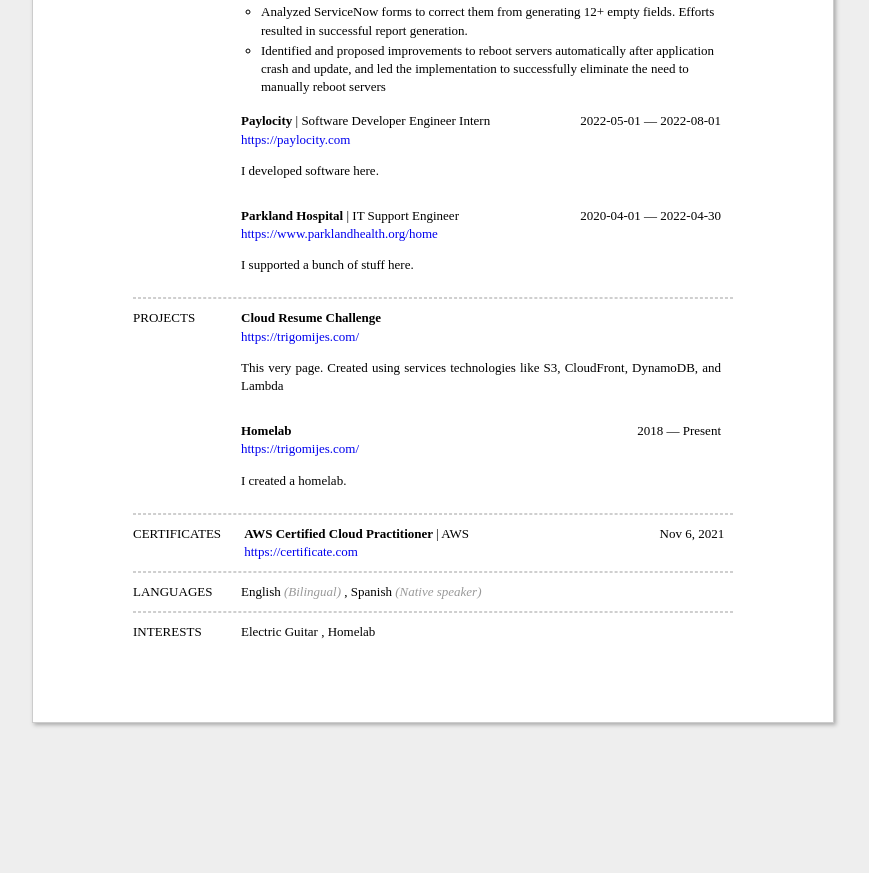
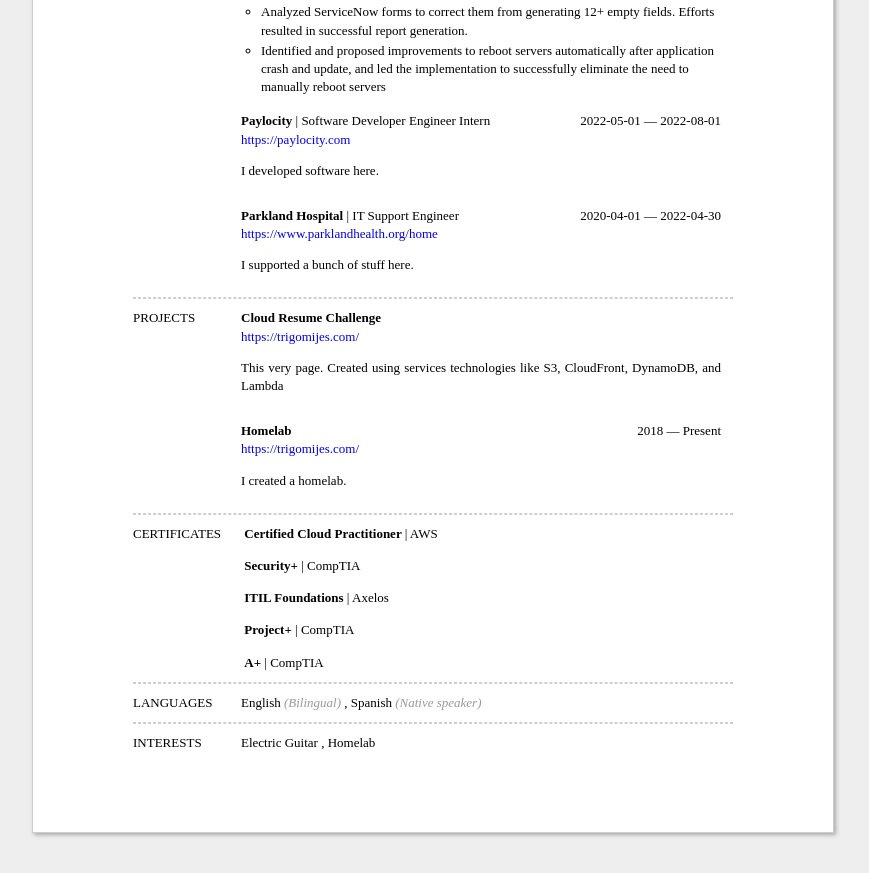
Before and after one commit to FranciscoTrigo/cloudChallenge, a plain HTML site: page resume.html in a window 1280 px wide. Shown: the part 639-1512 px from the top of the page, without its empty margins (207-1076 px from the left). Before the commit the page ends 1402 px from the top, so only its background shows below. Drawn offline with Linux system fonts and the light colour scheme.

Commit message:
updates to resume

```diff
--- a/resume.html
+++ b/resume.html
@@ -378,15 +378,37 @@ blockquote.reference {
 			<div class='sectionContent'>
 				<div class='blockHeader'>
 					<span class='title'>
-						AWS Certified Cloud Practitioner
+						Certified Cloud Practitioner
 					</span>
 					 | <span class="issuer">AWS</span>
-					<span class='date'>
-						<span class='date'>Nov 6, 2021</span>
+				</div>
+				<div class='separator'></div>
+				<div class='blockHeader'>
+					<span class='title'>
+						Security+
 					</span>
+					 | <span class="issuer">CompTIA</span>
 				</div>
-				<div class='url'>
-					<a href='https://certificate.com'>https://certificate.com</a>
+				<div class='separator'></div>
+				<div class='blockHeader'>
+					<span class='title'>
+						ITIL Foundations
+					</span>
+					 | <span class="issuer">Axelos</span>
+				</div>
+				<div class='separator'></div>
+				<div class='blockHeader'>
+					<span class='title'>
+						Project+
+					</span>
+					 | <span class="issuer">CompTIA</span>
+				</div>
+				<div class='separator'></div>
+				<div class='blockHeader'>
+					<span class='title'>
+						A+
+					</span>
+					 | <span class="issuer">CompTIA</span>
 				</div>
 
 			</div>
```
Also changed, not shown: resume.json (+24 -3 lines).
